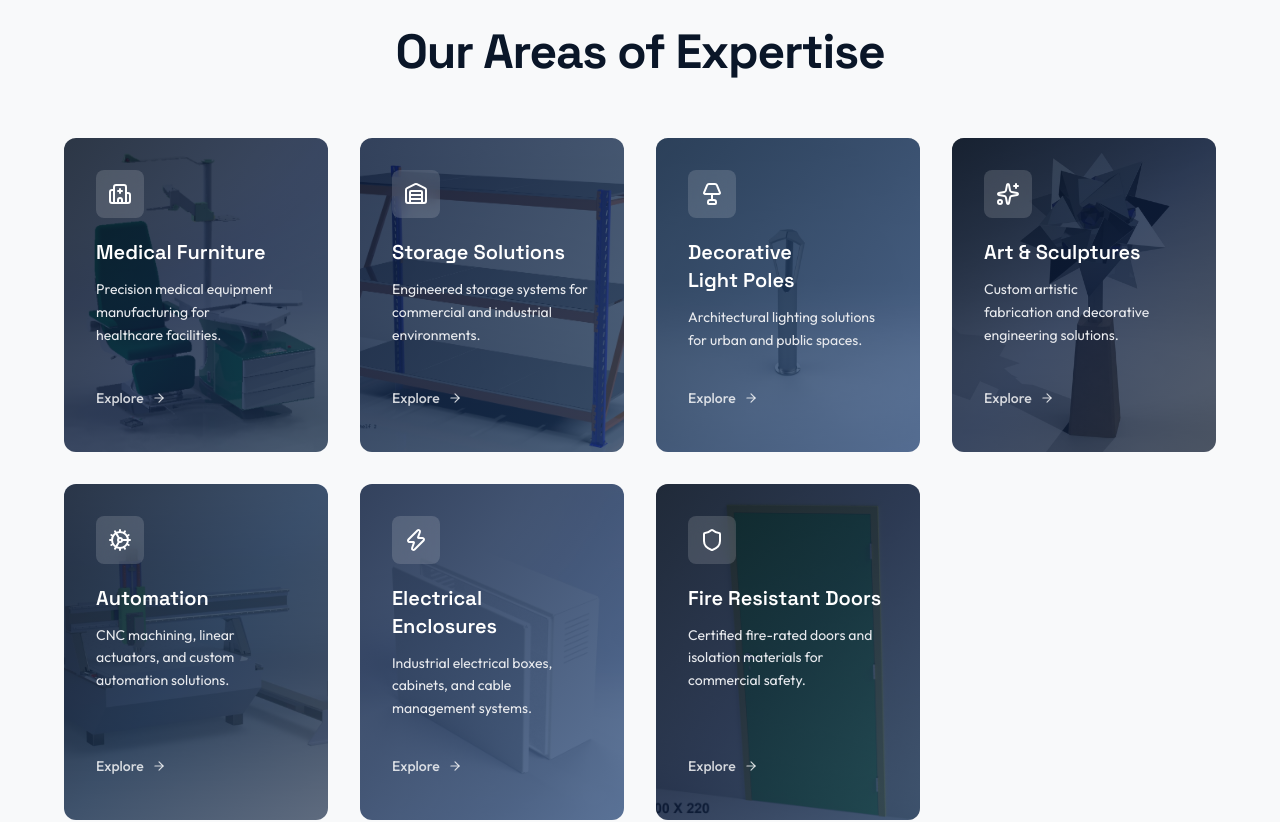
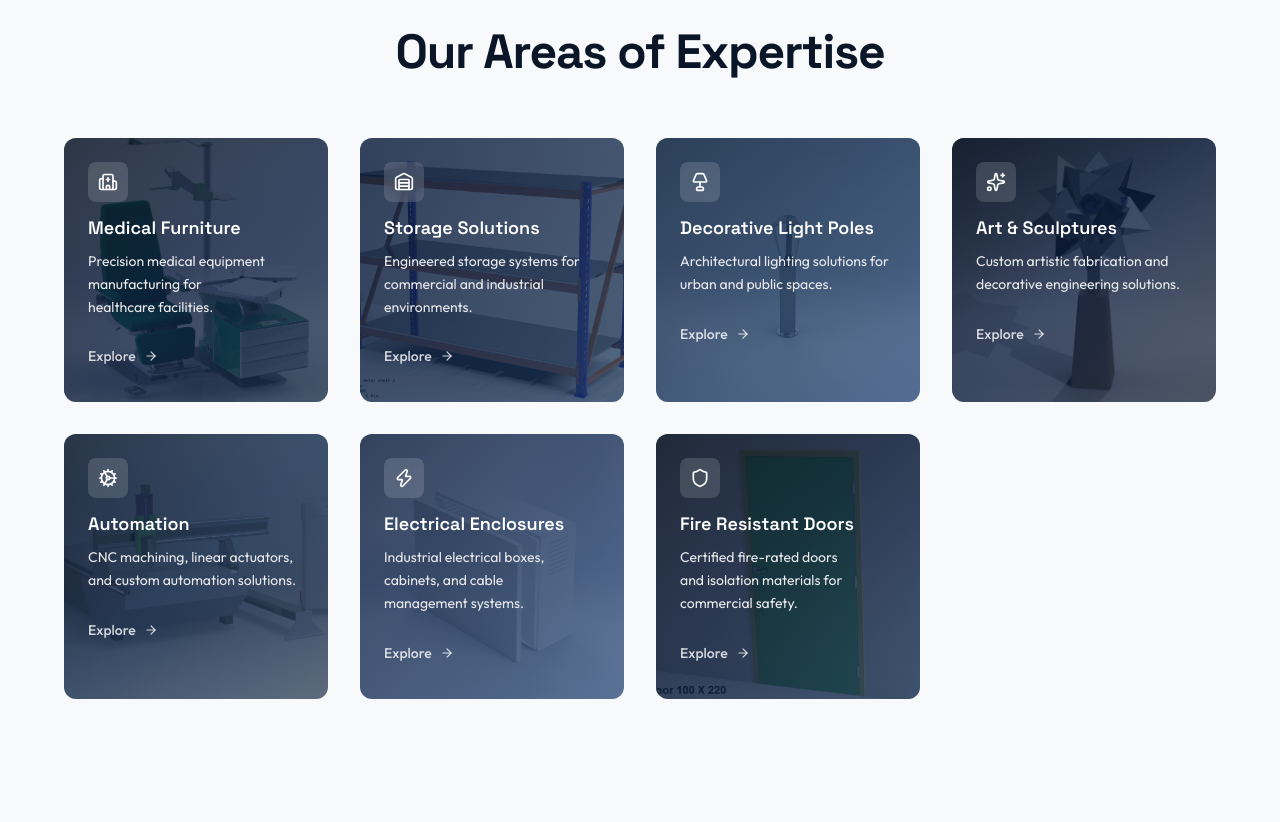
Before and after one commit to yara-hue/medimarks, a Next.js app: page / in a window 1280 px wide. Shown: the part 1640-2462 px from the top of the page. Built offline with nearby package versions, Linux system fonts and the light colour scheme.

Commit message:
Vertically shorten expertise cards
- p-8 -> p-6, w-12 h-12 icon -> w-10 h-10, gaps reduced
- Remove flex-1 from description to prevent stretching
- Title font-size text-xl -> text-lg

```diff
--- a/src/components/sections/home/Capabilities.tsx
+++ b/src/components/sections/home/Capabilities.tsx
@@ -64,14 +64,14 @@ export function Capabilities() {
                     style={{ backgroundImage: `url("${bgImage}")` }}
                   />
                   <div className={`absolute inset-0 bg-gradient-to-br ${gradient}`} />
-                  <div className="relative z-10 p-8 h-full flex flex-col">
-                    <div className="w-12 h-12 rounded-lg bg-white/15 flex items-center justify-center mb-5 backdrop-blur-sm">
-                      <Icon className="w-6 h-6 text-white" />
+                  <div className="relative z-10 p-6 h-full flex flex-col">
+                    <div className="w-10 h-10 rounded-lg bg-white/15 flex items-center justify-center mb-3 backdrop-blur-sm">
+                      <Icon className="w-5 h-5 text-white" />
                     </div>
-                    <h3 className="font-heading font-semibold text-xl text-white mb-3">
+                    <h3 className="font-heading font-semibold text-lg text-white mb-2">
                       {division.title}
                     </h3>
-                    <p className="text-gray-200 text-sm leading-relaxed mb-6 flex-1">
+                    <p className="text-gray-200 text-sm leading-relaxed mb-4">
                       {division.description}
                     </p>
                     <Button
```
